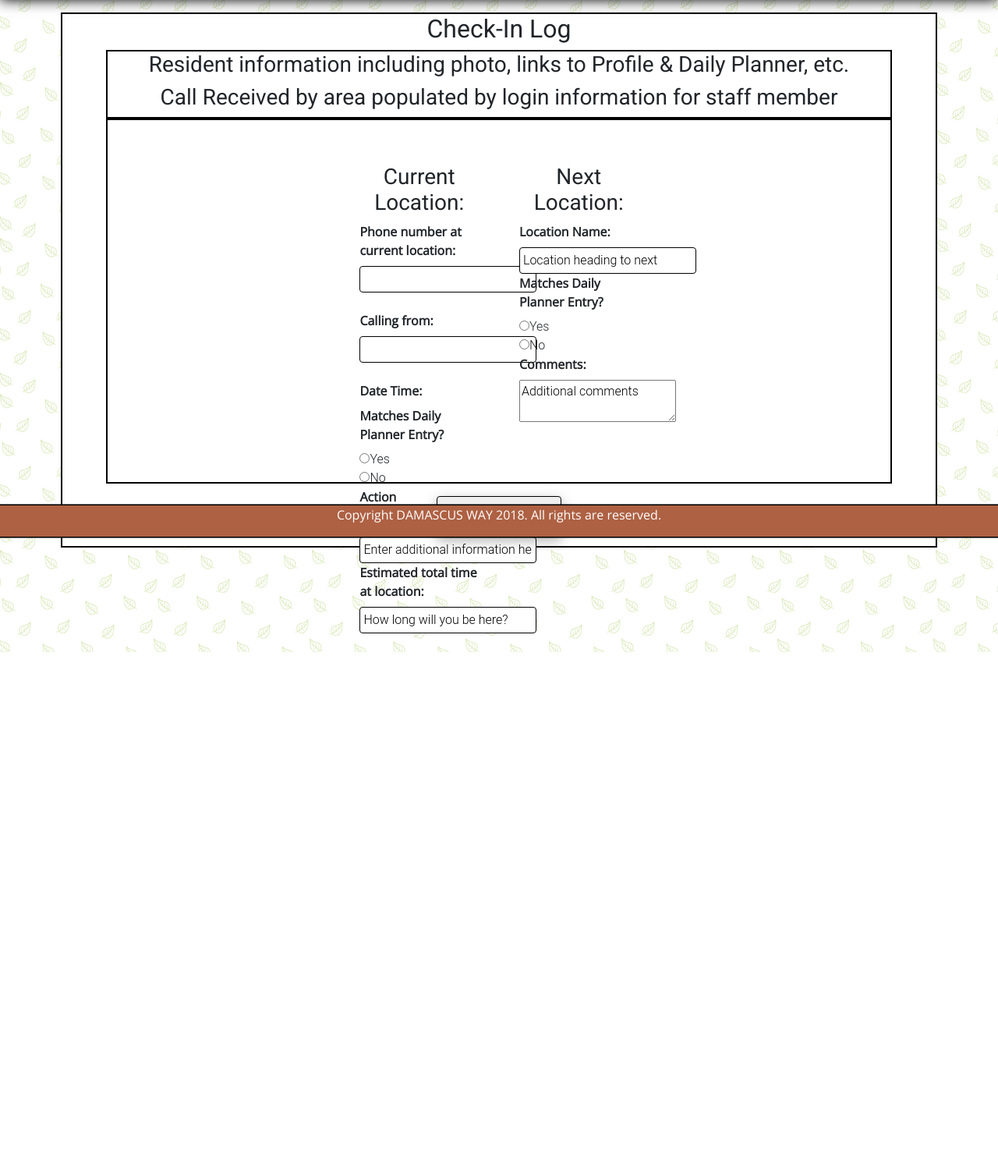
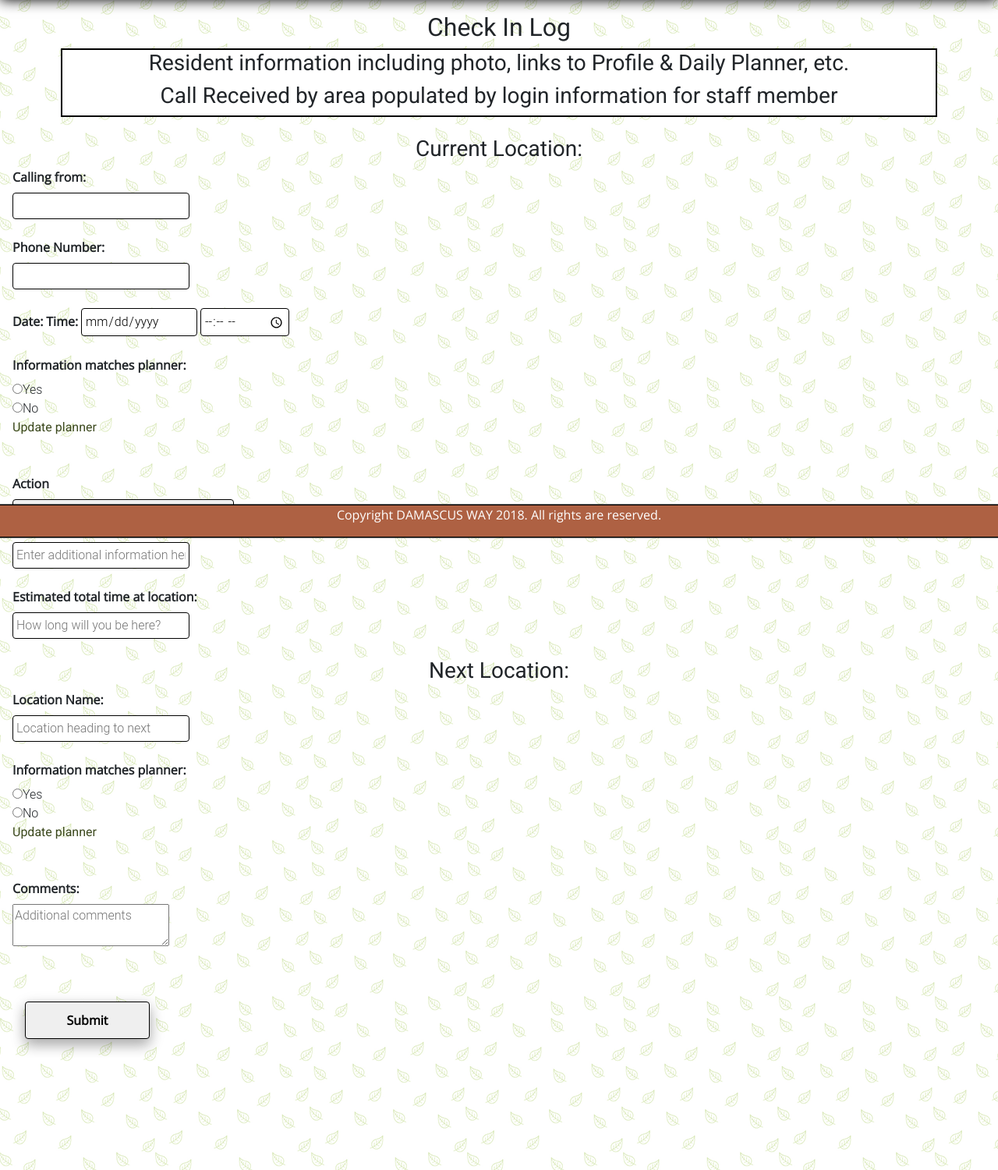
Before and after one commit to thaoc/Web-App, a PHP site: page /pages/damascusBaseCheckIn.php in a window 1280 px wide. Shown: the part 112-1612 px from the top of the page at 78% size. Before the commit the page ends 948 px from the top, so only its background shows below. Run offline with PHP 8.4, Linux system fonts and the light colour scheme.

Commit message:
Customized CSS to match mock-up, added javascript to radio button

```diff
--- a/pages/damascusBaseCheckIn.php
+++ b/pages/damascusBaseCheckIn.php
@@ -10,31 +10,37 @@
 
 <?php include "../lib/include/menu.php" ?>
 <form>
-<div class="wrapper">
+<div class="wrapper3">
 <div class="resident">
-	<h2>Check-In Log</h2>
+	<h2>Check In Log</h2>
 	<div class="wrapper">
 	<h3>Resident information including photo, links to Profile & Daily Planner, etc.</h3>
 	<h3>Call Received by area populated by login information for staff member</h3>
 	<!-- Resident Information like picture, name, etc and staff info autopop from database here -->
-	</div>
-	<div class="wrapper">
-		<div class="column">
-		<h3>Current Location:</h3>
-			<label for="currentPhone">Phone number at current location:<span class="req"></span></label>
-			<input type="phone" name="currentPhone" id="currentPhone" /></br></br>
-			<label for="currentLocation">Calling from: <span class="req"></span></label>
-			<input type="text" name="currentLocation" id="currentLocation" /></br></br>
-			<label for="currentDate">Date <span class="req"></span></label>
-			<!-- this should autopopulate from the computer's date -->
-			<label for="currentTime">Time: <span class="req"></span></label>
-			<!-- this should autopopulate from the computer's time BUT be editable -->
-			<label for="currentLocPlannerChck">Matches Daily Planner Entry?</label>
-			<input type="radio" name="currentLocPlannerChck" value="yes">Yes </br>
-			<input type="radio" name="currentLocPlannerChck" value="no">No</br>
+	</div><br>
+<!--	<div class="wrapper"> -->
+		<div class="column3">
+		<h3 class="green">Current Location:</h3>
+            <label class="highlight" for="currentLocation">Calling from: <span class="req"></span></label><br>
+			<input class="checkin" type="text" name="currentLocation" id="currentLocation" /><br><br>
+            <label class="highlight" for="currentPhone">Phone Number: <span class="req"></span></label><br>
+			<input class="checkin" type="phone" name="currentPhone" id="currentPhone" /><br><br>
+			<label class="highlight2" for="currentDate">Date: <span class="req"></span></label>
+			<label class="highlight2" for="currentTime">Time: <span class="req"></span></label>
+            <input type="date" id="dateNow" readonly> <input type="time" id="timeNow"><br><br>
+
+			<label class="highlight" for="currentLocPlannerChck">Information matches planner: </label><br>
+			<input type="radio" name="currentLocPlannerChck" value="yes" onclick="noUpdate();">Yes <br>
+			<input type="radio" name="currentLocPlannerChck" value="no" onclick="updatePlanner();">No
+
 			<!-- link to daily planner for that specific resident so journal can be updated -->
-			<label for="action">Action</label>  <select>
-				<option value="">Select one</option>
+            <div id="link" class="hide">
+                <a id="a-link" href="damascusBasePlanner.php">Update planner</a>
+            </div><br><br>
+
+			<label class="highlight" for="action">Action</label><br>
+            <select class="checkin">
+				<option value="">Select One</option>
 				<option value="toWork">To Work</option>
 				<option value="atWork">At Work</option>
 				<option value="toFacility">To Facility</option>
@@ -45,32 +51,48 @@
 				<option value="jobSearch">On Job Search (check Daily Planner)</option>
 				<option value="pass">On Pass (check Daily Planner)</option>
 				<option value="other">Other (please fill in the field below</option>
-			</select>
-			<input type="text" name="actionOther" id="actionOther" value="Enter additional information here if you selected other">
-			<label for="estTotalTime">Estimated total time at location: <span class="req"></span></label><br/><input type="text" name="estTotalTime" id="estTotalTime" value="How long will you be here?"><br /><br />
+			</select><br><br>
+			<input class="checkin" type="text" name="actionOther" id="actionOther" placeholder="Enter additional information here if you selected other"><br><br>
+			<label class="highlight" for="estTotalTime">Estimated total time at location: <span class="req"></span></label><br><input class="checkin" type="text" name="estTotalTime" id="estTotalTime" placeholder="How long will you be here?"><br><br>
 		</div>
-		<div class="column">
-		<h3>Next Location:</h3>
-			<label for="nextLocation">Location Name:</label>
-			<input type="text" name="nextLocation" id="nextLocation" value="Location heading to next">
-			<label for="nextLocPlannerChck">Matches Daily Planner Entry?</label>
-			<input type="radio" name="nextLocPlannerChck" value="yes">Yes </br>
-			<input type="radio" name="nextLocPlannerChck" value="no">No</br>
-			<!-- link to daily planner for that specific resident so journal can be updated -->
-			<label for="commentsArea">Comments:</label>
-			<textarea name="commentsArea" id="commentsArea" value="Additional comments">Additional comments</textarea><br /><br /><br />
-		</div>
+
+		<div class="column4">
+		<h3 class="green">Next Location:</h3>
+			<label class="highlight" for="nextLocation">Location Name:</label><br>
+			<input class="checkin" type="text" name="nextLocation" id="nextLocation" placeholder="Location heading to next"><br><br>
+			<label class="highlight" for="nextLocPlannerChck">Information matches planner:</label><br>
+			<input type="radio" name="nextLocPlannerChck" value="yes" onclick="noUpdate();">Yes <br>
+			<input type="radio" name="nextLocPlannerChck" value="no" onclick="updatePlanner();">No
+
+            <!-- link to daily planner for that specific resident so journal can be updated -->
+            <div id="link" class="hide">
+                <a id="a-link" href="damascusBasePlanner.php">Update planner</a>
+            </div><br><br>
+
+			<label class="highlight" for="commentsArea">Comments:</label><br>
+			<textarea name="commentsArea" id="commentsArea" placeholder="Additional comments"></textarea>
+
+		</div><br><br>
+
+    <div class="submit">
+	<input type="submit" value="Submit" class="button">
+    </div><br>
 
 	</div>
 </div>
-
-<div class="submit">
-	<input type="submit" value="Submit" class="button">
-</div>
 </form>
 
+    <script>
+        function noUpdate(){
+            document.getElementById('link').style.display ='none';
+        }
 
-</div>
+        function updatePlanner(){
+            document.getElementById('link').style.display ='inline';
+        }
+
+    </script>
+
 <?php include "../lib/include/footer.php" ?>
 <?php include "../lib/include/script.php" ?>
 </body>
```
